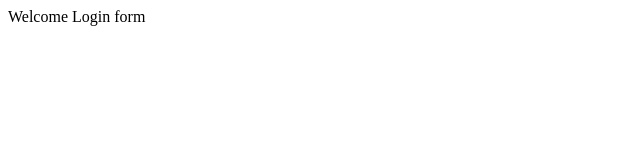
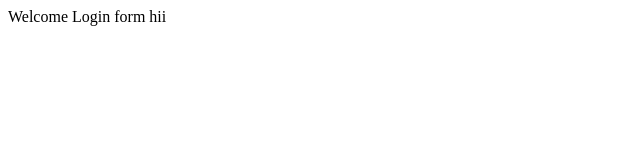
Before and after one commit to sayalisathe28/testGit, a plain HTML site: page index.html in a window 1280 px wide. Shown: the full height of the page, 0-640 px from the left. Drawn offline with Linux system fonts and the light colour scheme.

Commit message:
Update index.html

```diff
--- a/index.html
+++ b/index.html
@@ -1,6 +1,6 @@
 <html>
 	<body>
 		Welcome
-		Login form
+		Login form hii
 	</body>
 </html>
```
